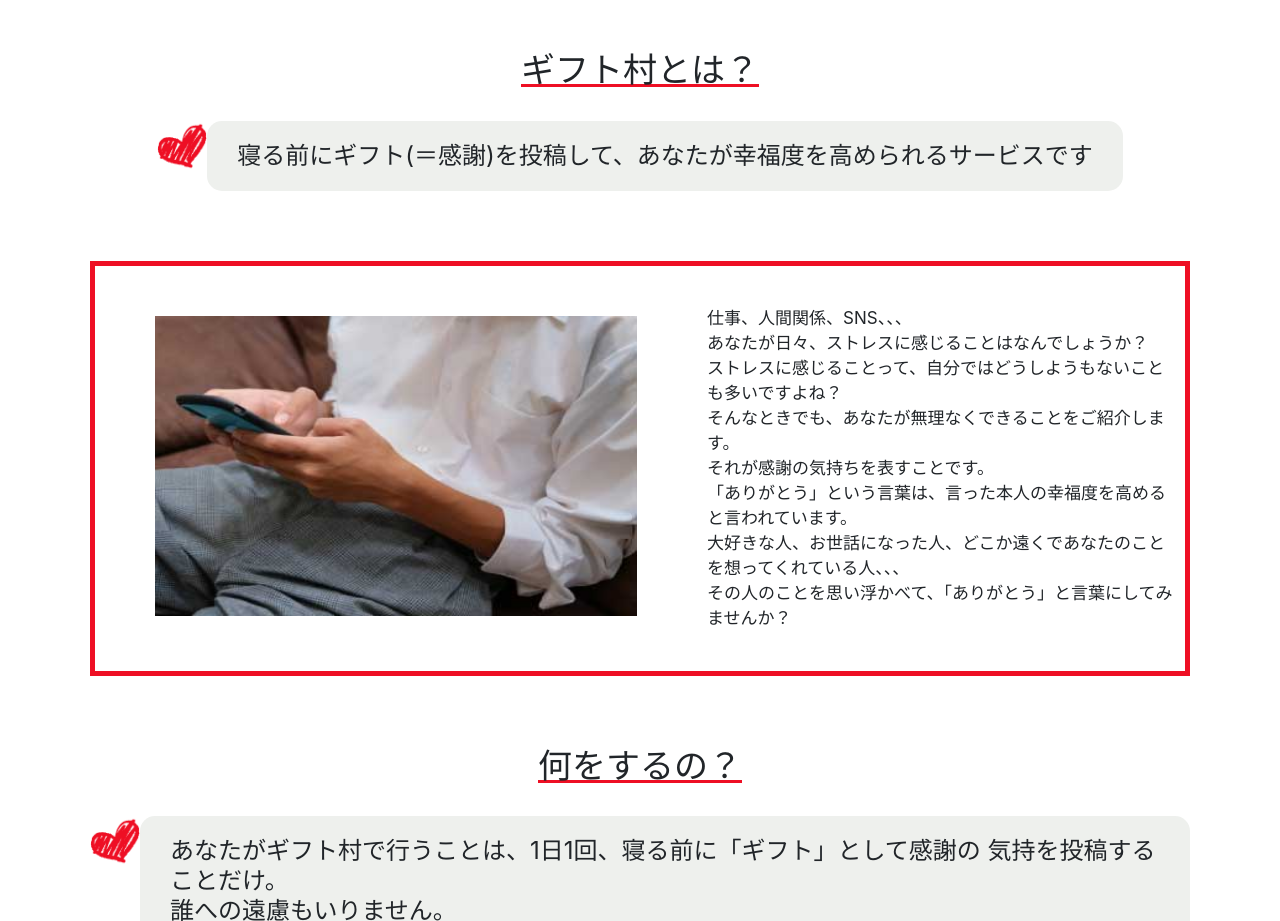
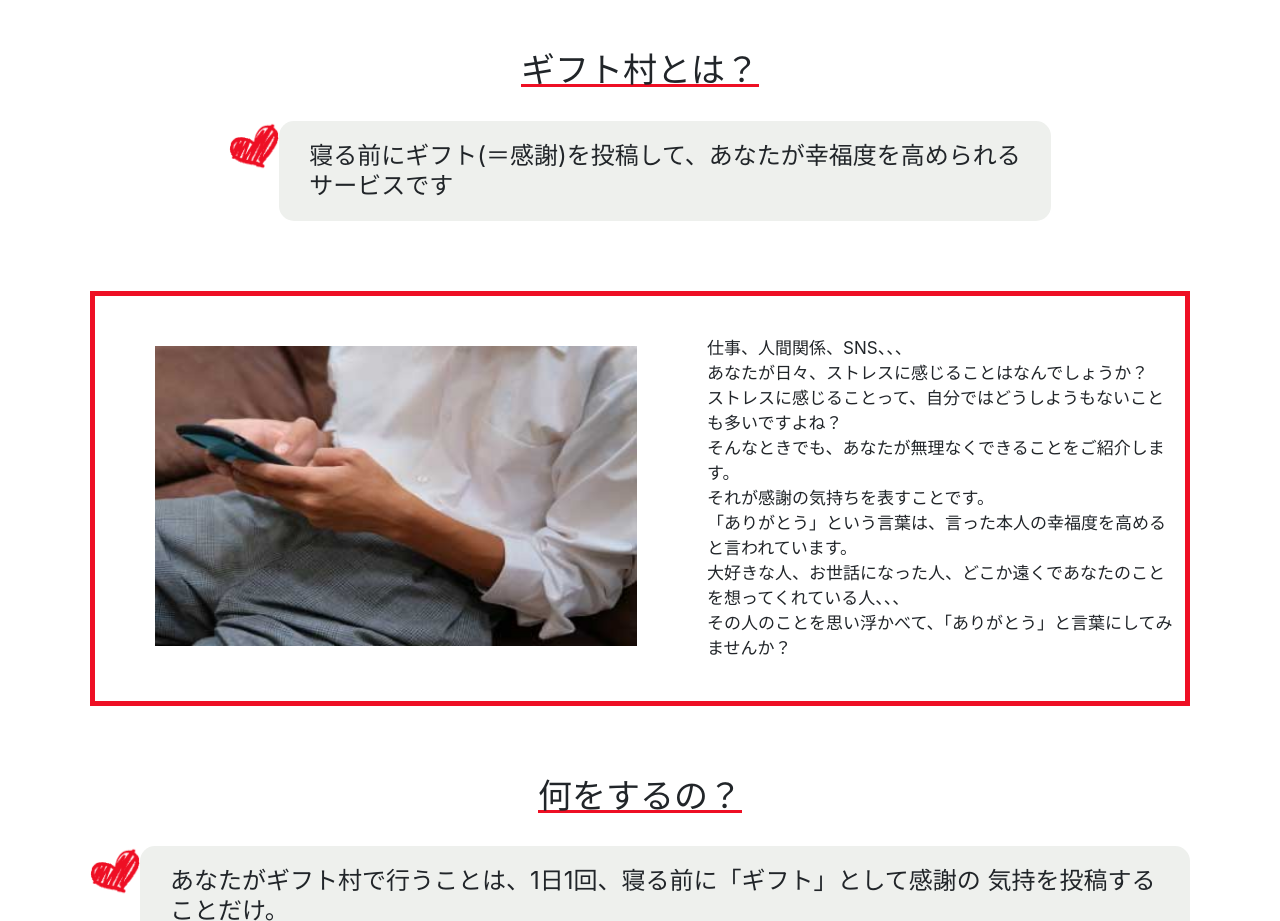
Before and after one commit to igawa-yosihisa/gift_LP, a plain HTML site: page index.html in a window 1280 px wide. Shown: the part 800-1721 px from the top of the page. Drawn offline with nearby package versions, Linux system fonts and the light colour scheme.

Commit message:
Update index.html

```diff
--- a/index.html
+++ b/index.html
@@ -30,7 +30,8 @@
             <div class="bg_grey">
                 <img src="img/heartA-53-53.png" alt="ハート">
                 <p>
-                    寝る前にギフト(＝感謝)を投稿して、あなたが幸福度を高められるサービスです
+                    寝る前にギフト(＝感謝)を投稿して、あなたが幸福度を高められる<br>
+                    サービスです
                 </p>
             </div>
 
```
